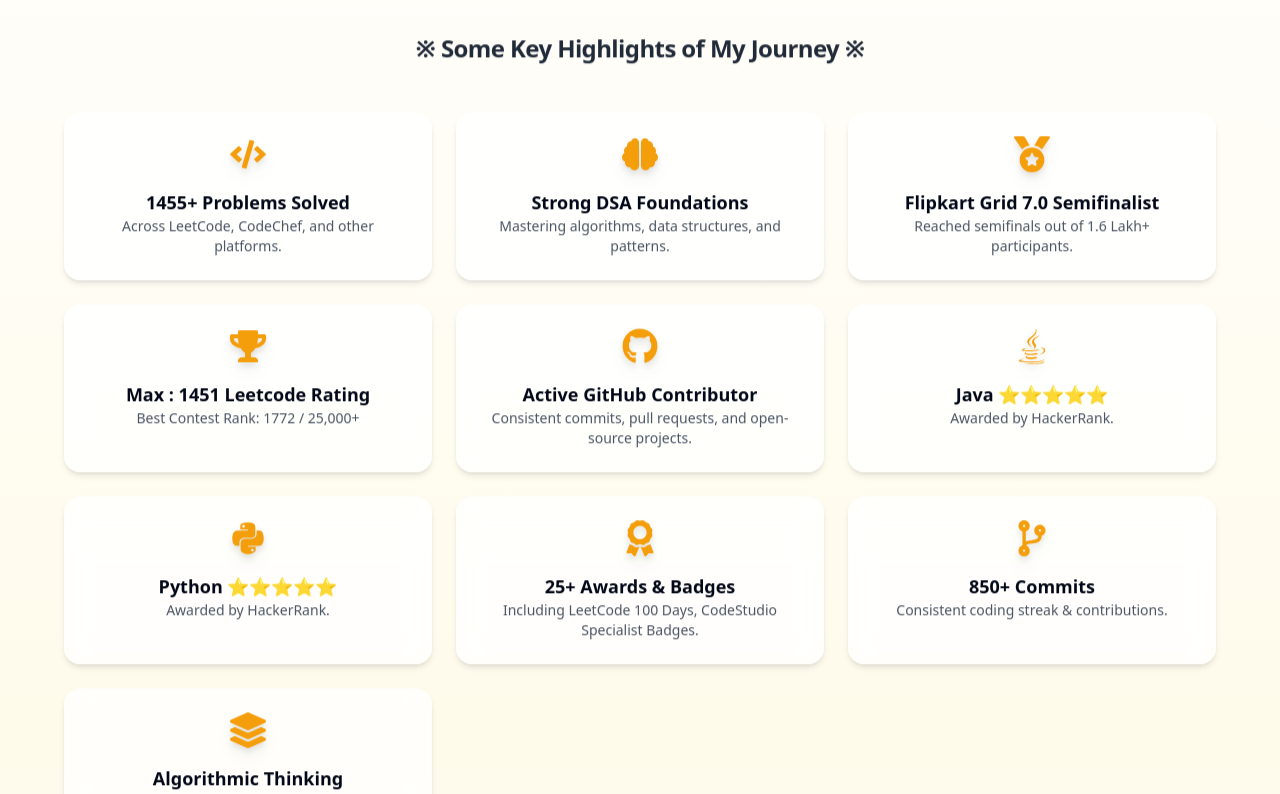
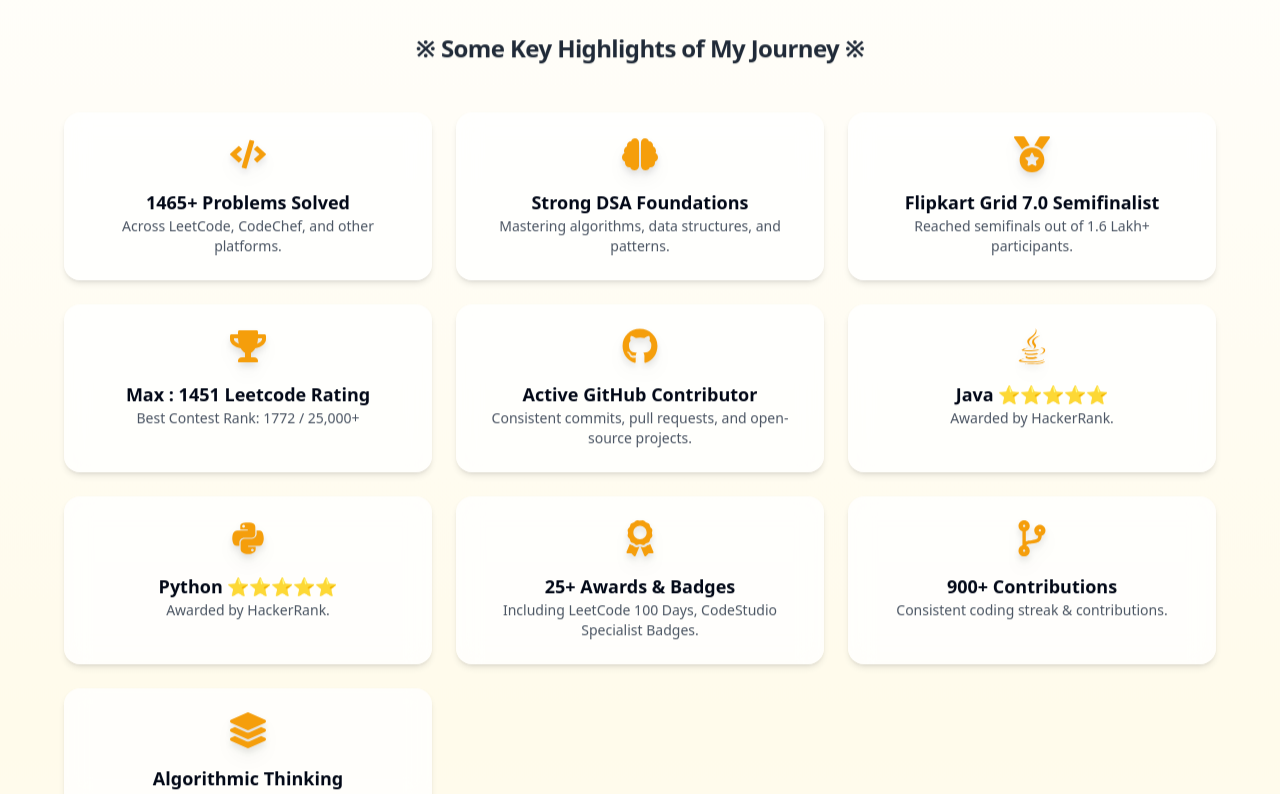
Before and after one commit to Mahadevan2005/Latest_Portfolio, a React (Vite) app: page /codolio in a window 1280 px wide. Shown: the part 404-1198 px from the top of the page. Built offline with nearby package versions, Linux system fonts and the light colour scheme.

Commit message:
Updated codolio.tsx

```diff
--- a/src/pages/Codolio.tsx
+++ b/src/pages/Codolio.tsx
@@ -16,7 +16,7 @@
 import { ExternalLink } from "lucide-react";
 
 const highlights = [
-  { icon: <FaCode />, title: "1455+ Problems Solved", subtitle: "Across LeetCode, CodeChef, and other platforms." },
+  { icon: <FaCode />, title: "1465+ Problems Solved", subtitle: "Across LeetCode, CodeChef, and other platforms." },
   { icon: <FaBrain />, title: "Strong DSA Foundations", subtitle: "Mastering algorithms, data structures, and patterns." },
   { icon: <FaMedal />, title: "Flipkart Grid 7.0 Semifinalist", subtitle: "Reached semifinals out of 1.6 Lakh+ participants." },
   { icon: <FaTrophy />, title: "Max : 1451 Leetcode Rating", subtitle: "Best Contest Rank: 1772 / 25,000+" },
@@ -24,7 +24,7 @@
   { icon: <FaJava />, title: "Java ⭐⭐⭐⭐⭐", subtitle: "Awarded by HackerRank." },
   { icon: <FaPython />, title: "Python ⭐⭐⭐⭐⭐", subtitle: "Awarded by HackerRank." },
   { icon: <FaAward />, title: "25+ Awards & Badges", subtitle: "Including LeetCode 100 Days, CodeStudio Specialist Badges." },
-  { icon: <FaCodeBranch />, title: "850+ Commits", subtitle: "Consistent coding streak & contributions." },
+  { icon: <FaCodeBranch />, title: "900+ Contributions", subtitle: "Consistent coding streak & contributions." },
   { icon: <FaLayerGroup />, title: "Algorithmic Thinking", subtitle: "Breaking down complex problems into efficient solutions." },
 ];
 
```
